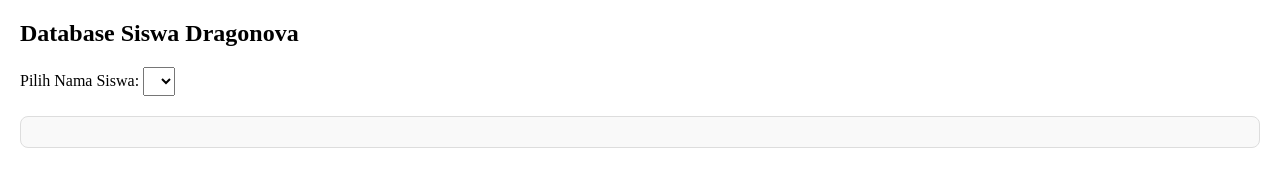
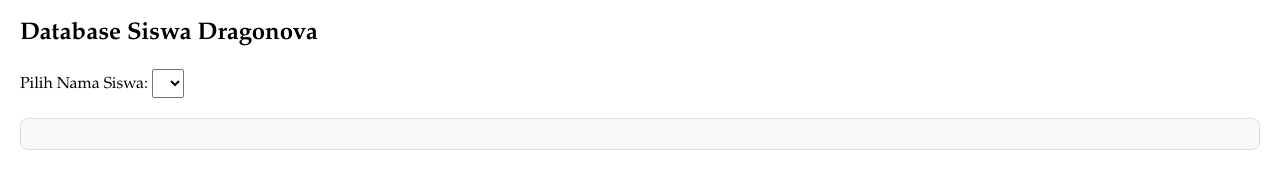
Before and after one commit to dragonovasc-cyber/presensisiswa, a plain HTML site: page index.html in a window 1280 px wide. Drawn offline with Linux system fonts and the light colour scheme; no server answers.

Commit message:
Update index.html

```diff
--- a/index.html
+++ b/index.html
@@ -4,7 +4,7 @@
   <meta charset="UTF-8">
   <title>Database Siswa Dragonova</title>
   <style>
-    body { font-family: "Times New Roman", serif; margin: 20px; }
+    body { font-family: book antiqua, serif; margin: 20px; }
     select { padding: 5px; }
     .card {
       margin-top: 20px;
```
